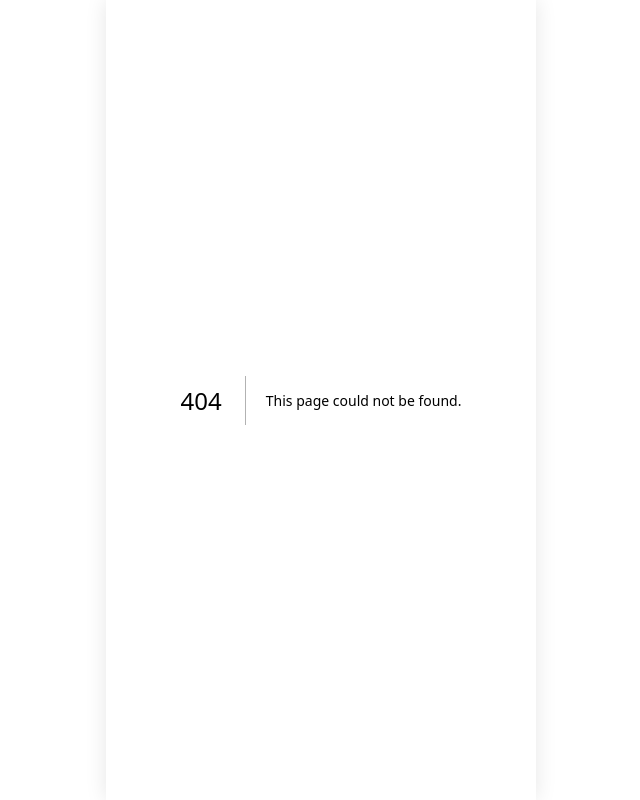
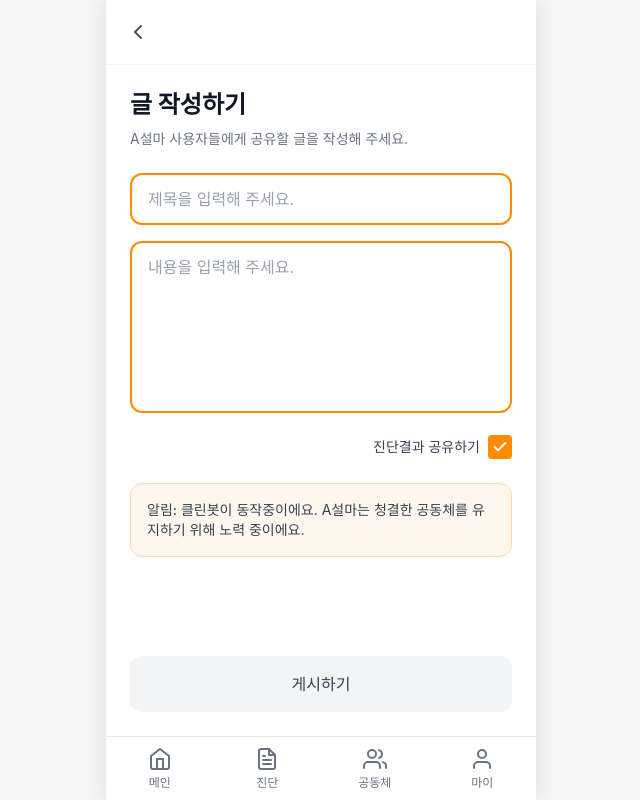
Before and after one commit to 55soup/a-no-way, a Next.js app: page /community/write in a window 1280 px wide. Before the commit this address had no page. Shown: the whole page, without its empty margins (319-959 px from the left). Built offline with nearby package versions, Linux system fonts and the light colour scheme.

Commit message:
feat: 게시글 작성

```diff
--- a/src/app/(tabs)/community/page.tsx
+++ b/src/app/(tabs)/community/page.tsx
@@ -1,6 +1,6 @@
 "use client";
 
-import { useState } from "react";
+import { useState, useEffect } from "react";
 import Link from "next/link";
 import { useAuth } from "@/contexts/AuthContext";
 
@@ -41,9 +41,30 @@ const mockPosts = [
   },
 ];
 
+type Post = {
+  id: string;
+  author: string;
+  date: string;
+  title: string;
+  content: string;
+  likes: number;
+  comments: number;
+  tags: string[];
+};
+
 export default function CommunityPage() {
   const { isLoggedIn } = useAuth();
   const [activeTab, setActiveTab] = useState<"all" | "popular">("all");
+  const [posts, setPosts] = useState<Post[]>(mockPosts);
+
+  useEffect(() => {
+    // localStorage에서 사용자 게시글 불러오기
+    const savedPosts = localStorage.getItem("community_posts");
+    if (savedPosts) {
+      const userPosts = JSON.parse(savedPosts) as Post[];
+      setPosts([...userPosts, ...mockPosts]);
+    }
+  }, []);
 
   return (
     <div className="flex flex-col min-h-[calc(100dvh-64px)] bg-gray-50">
@@ -79,7 +100,7 @@ export default function CommunityPage() {
 
       <div className="flex-1 p-4">
         <div className="flex flex-col gap-3">
-          {mockPosts.map((post) => (
+          {posts.map((post) => (
             <article
               key={post.id}
               className="bg-white rounded-xl p-4 border border-gray-100"
@@ -126,9 +147,12 @@ export default function CommunityPage() {
       </div>
 
       {isLoggedIn && (
-        <button className="fixed bottom-20 right-4 w-14 h-14 bg-[#FF8C00] hover:bg-[#E67E00] text-white rounded-full shadow-lg flex items-center justify-center transition-colors">
+        <Link
+          href="/community/write"
+          className="fixed bottom-20 right-4 w-14 h-14 bg-[#FF8C00] hover:bg-[#E67E00] text-white rounded-full shadow-lg flex items-center justify-center transition-colors"
+        >
           <PlusIcon />
-        </button>
+        </Link>
       )}
 
       {!isLoggedIn && (
--- /dev/null
+++ b/src/app/(tabs)/community/write/page.tsx
@@ -0,0 +1,154 @@
+"use client";
+
+import { useState } from "react";
+import { useRouter } from "next/navigation";
+
+export default function WritePage() {
+  const router = useRouter();
+  const [title, setTitle] = useState("");
+  const [content, setContent] = useState("");
+  const [shareResult, setShareResult] = useState(true);
+
+  const handleSubmit = () => {
+    if (!title.trim() || !content.trim()) {
+      alert("제목과 내용을 입력해 주세요.");
+      return;
+    }
+
+    // localStorage에서 기존 게시글 불러오기
+    const existingPosts = JSON.parse(
+      localStorage.getItem("community_posts") || "[]"
+    );
+
+    // 새 게시글 생성
+    const newPost = {
+      id: Date.now().toString(),
+      author: "나",
+      date: "방금 전",
+      title: title.trim(),
+      content: content.trim(),
+      likes: 0,
+      comments: 0,
+      tags: [],
+      shareResult,
+      createdAt: new Date().toISOString(),
+    };
+
+    // 새 게시글을 맨 앞에 추가하고 저장
+    localStorage.setItem(
+      "community_posts",
+      JSON.stringify([newPost, ...existingPosts])
+    );
+
+    router.push("/community");
+  };
+
+  return (
+    <div className="flex flex-col min-h-[calc(100dvh-64px)] bg-white">
+      {/* Header */}
+      <div className="p-4 border-b border-gray-100">
+        <button
+          onClick={() => router.back()}
+          className="w-8 h-8 flex items-center justify-center text-gray-600"
+        >
+          <ChevronLeftIcon />
+        </button>
+      </div>
+
+      {/* Content */}
+      <div className="flex-1 p-6">
+        <h1 className="text-2xl font-bold text-gray-900 mb-2">글 작성하기</h1>
+        <p className="text-sm text-gray-500 mb-6">
+          A설마 사용자들에게 공유할 글을 작성해 주세요.
+        </p>
+
+        {/* Title Input */}
+        <div className="mb-4">
+          <input
+            type="text"
+            value={title}
+            onChange={(e) => setTitle(e.target.value)}
+            placeholder="제목을 입력해 주세요."
+            className="w-full px-4 py-3 border-2 border-[#FF8C00] rounded-xl text-gray-900 placeholder-gray-400 focus:outline-none focus:border-[#E67E00]"
+          />
+        </div>
+
+        {/* Content Input */}
+        <div className="mb-4">
+          <textarea
+            value={content}
+            onChange={(e) => setContent(e.target.value)}
+            placeholder="내용을 입력해 주세요."
+            rows={6}
+            className="w-full px-4 py-3 border-2 border-[#FF8C00] rounded-xl text-gray-900 placeholder-gray-400 focus:outline-none focus:border-[#E67E00] resize-none"
+          />
+        </div>
+
+        {/* Share Result Checkbox */}
+        <div className="flex items-center justify-end gap-2 mb-6">
+          <span className="text-sm text-gray-700">진단결과 공유하기</span>
+          <button
+            onClick={() => setShareResult(!shareResult)}
+            className={`w-6 h-6 rounded flex items-center justify-center transition-colors ${
+              shareResult ? "bg-[#FF8C00]" : "bg-gray-200"
+            }`}
+          >
+            {shareResult && <CheckIcon />}
+          </button>
+        </div>
+
+        {/* Notice */}
+        <div className="bg-orange-50 border border-orange-200 rounded-xl p-4 mb-6">
+          <p className="text-sm text-gray-700">
+            <span className="font-medium">알림:</span> 클린봇이 동작중이에요.
+            A설마는 청결한 공동체를 유지하기 위해 노력 중이에요.
+          </p>
+        </div>
+      </div>
+
+      {/* Submit Button */}
+      <div className="p-6 pt-0">
+        <button
+          onClick={handleSubmit}
+          className="w-full py-4 bg-gray-100 hover:bg-gray-200 text-gray-700 font-medium rounded-xl transition-colors"
+        >
+          게시하기
+        </button>
+      </div>
+    </div>
+  );
+}
+
+function ChevronLeftIcon() {
+  return (
+    <svg
+      width="24"
+      height="24"
+      viewBox="0 0 24 24"
+      fill="none"
+      stroke="currentColor"
+      strokeWidth="2"
+      strokeLinecap="round"
+      strokeLinejoin="round"
+    >
+      <polyline points="15 18 9 12 15 6" />
+    </svg>
+  );
+}
+
+function CheckIcon() {
+  return (
+    <svg
+      width="16"
+      height="16"
+      viewBox="0 0 24 24"
+      fill="none"
+      stroke="white"
+      strokeWidth="3"
+      strokeLinecap="round"
+      strokeLinejoin="round"
+    >
+      <polyline points="20 6 9 17 4 12" />
+    </svg>
+  );
+}
```
